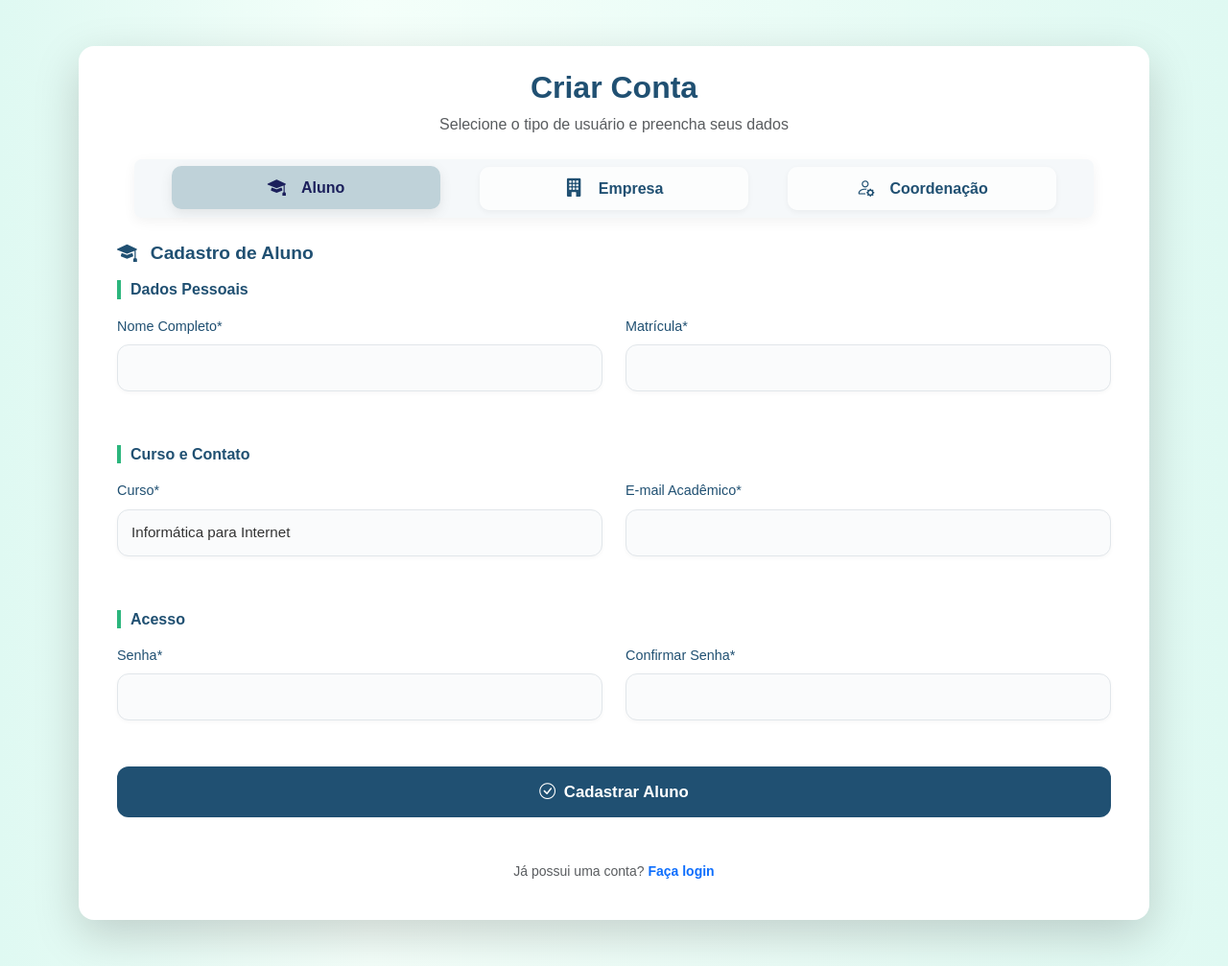
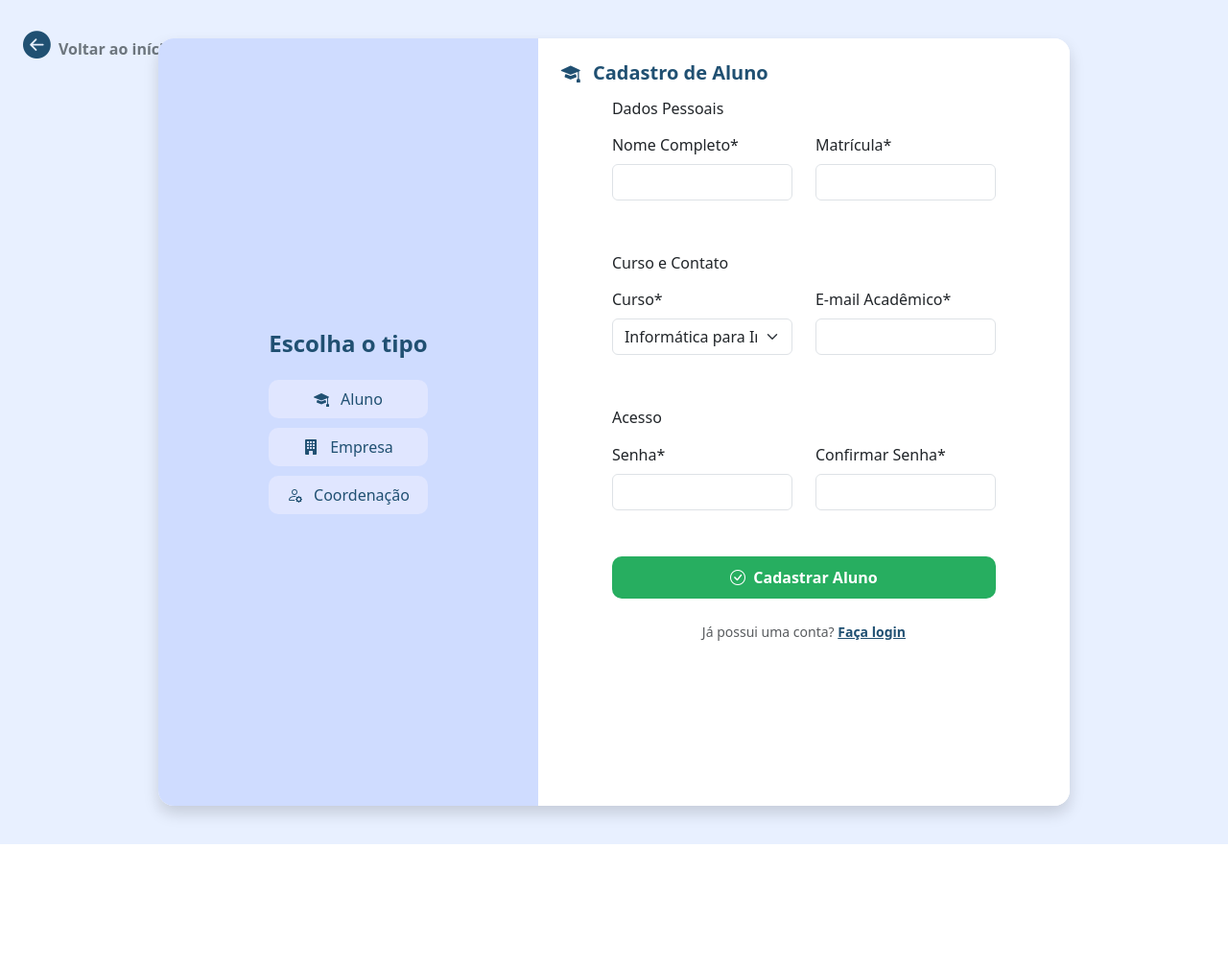
Before and after one commit to clarasouzas/potengi-digital, a Django app: page /usuarios/cadastro/ in a window 1280 px wide. Shown: the whole page at 96% size. After the commit the page ends 880 px from the top, so only its background shows below. Run offline with Django 5.2, Linux system fonts and the light colour scheme; data that the repository does not hold is empty; some libraries are stand-ins or nearby versions.

Commit message:
modificação pág de login e cadastro

```diff
--- a/static/linkif/css/style.css
+++ b/static/linkif/css/style.css
@@ -986,7 +986,7 @@ textarea.form-control {
 
 .logo-login {
   width: 280px;
-  filter: drop-shadow(0 6px 8px rgba(0, 0, 0, 0.15));
+
 }
 
 /* ===== RESPONSIVO ===== */
--- a/templates/registration/cadastro.html
+++ b/templates/registration/cadastro.html
@@ -7,40 +7,38 @@
     <title>Cadastro — LinkIF</title>
 
     <!-- Bootstrap e ícones -->
-    <link
-      href="https://cdn.jsdelivr.net/npm/bootstrap@5.3.2/dist/css/bootstrap.min.css"
-      rel="stylesheet"
-    />
-    <link
-      href="https://cdn.jsdelivr.net/npm/bootstrap-icons@1.11.3/font/bootstrap-icons.css"
-      rel="stylesheet"
-    />
-
-    <!-- CSS principal -->
-  <link rel="stylesheet" href="{% static 'linkif/css/style.css' %}">
+    <link href="https://cdn.jsdelivr.net/npm/bootstrap@5.3.2/dist/css/bootstrap.min.css" rel="stylesheet">
+    <link href="https://cdn.jsdelivr.net/npm/bootstrap-icons@1.11.3/font/bootstrap-icons.css" rel="stylesheet">
   </head>
 
-  <body>
-    <section class="cadastro-bg py-5">
-      <div class="container d-flex justify-content-center align-items-center">
-        <div class="cadastro-card shadow-lg p-4 rounded-4">
+  <body style="background-color:#e8f0ff;">
+    <!-- BOTÃO VOLTAR AO INÍCIO -->
+    <a href="{% url 'index' %}" class="btn-voltar-inicio position-absolute top-0 start-0 m-4 text-decoration-none">
+     <i class="bi bi-arrow-left-circle-fill" style="font-size: 1.8rem; color: #205072;"></i>
+     <span class="ms-1 fw-semibold text-secondary">Voltar ao início</span>
+    </a>
+    <div class="container-fluid min-vh-100 d-flex align-items-stretch justify-content-center"
+         style="padding:40px 0;">
 
-          <!-- Cabeçalho -->
-          <div class="cadastro-header text-center mb-4">
-            <h3 class="fw-bold" style="color:#205072;">Criar Conta</h3>
-            <p class="text-muted">Selecione o tipo de usuário e preencha seus dados</p>
-          </div>
+      <div class="row shadow rounded-4 overflow-hidden"
+           style="max-width:950px; width:100%; background-color:white;">
 
-          <!-- Abas -->
-          <div class="abas-wrapper  mb-4 rounded-3">
-            <ul class="nav abas justify-content-center" id="cadastroTabs" role="tablist">
+        <!-- LADO ESQUERDO FIXO -->
+        <div class="col-md-5 d-none d-md-flex flex-column align-items-center justify-content-center text-center p-4"
+             style="background-color:#cfdcff; position:sticky; top:0; height:100vh;">
+
+          <div>
+            <h4 class="fw-bold mb-4" style="color:#205072;">Escolha o tipo</h4>
+
+            <ul class="nav flex-column w-100" id="cadastroTabs" role="tablist" style="gap:10px;">
               {% for tipo, form, url, cor, icone, titulo in forms %}
-              <li class="nav-item mx-2">
+              <li class="nav-item">
                 <button
-                  class="nav-link {% if forloop.first %}active{% endif %}"
+                  class="nav-link w-100 py-2 {% if forloop.first %}active{% endif %}"
                   data-bs-toggle="tab"
                   data-bs-target="#{{ tipo }}"
                   type="button"
+                 style="border:none; border-radius:10px; background-color:#e0e6ff; color:#205072; font-weight:500;"{% if forloop.first %}#ffffff{% else %}#e0e6ff{% endif %}; color:#205072; font-weight:500;"
                 >
                   <i class="bi {{ icone }} me-2"></i> {{ titulo|cut:'Cadastro de ' }}
                 </button>
@@ -49,40 +47,44 @@
             </ul>
           </div>
 
-          <!-- Conteúdo das Abas -->
-          <div class="tab-content mt-4">
+        </div>
+
+        <!-- LADO DIREITO: FORMULÁRIOS -->
+        <div class="col-md-7 col-12 p-4"
+             style="background-color:#ffffff; max-height:100vh; overflow-y:auto;">
+          <div class="tab-content">
             {% for tipo, form, url, cor, icone, titulo in forms %}
             <div class="tab-pane fade {% if forloop.first %}show active{% endif %}" id="{{ tipo }}">
+              <h5 class="fw-semibold mb-3" style="color:#205072;">
+                <i class="bi {{ icone }} me-2"></i> {{ titulo }}
+              </h5>
 
-              <h6 class="titulo-formulario mb-3">
-                <i class="bi {{ icone }} me-2"></i> {{ titulo }}
-              </h6>
-
-              <form method="POST" enctype="multipart/form-data" action="{% url url %}">
+              <form method="POST" enctype="multipart/form-data" action="{% url url %}"
+                    style="max-width:400px; margin:auto;">
                 {% csrf_token %}
                 {% crispy form %}
 
-                <button type="submit" class="btn-cadastro w-100 mt-3 {{ tipo }}">
+                <button type="submit"
+                  class="w-100 mt-3"
+                  style="background-color:#27ae60; color:white; border:none; padding:10px; border-radius:10px; font-weight:600;">
                   <i class="bi bi-check-circle me-1"></i>
                   Cadastrar {{ titulo|cut:'Cadastro de ' }}
                 </button>
               </form>
-
             </div>
             {% endfor %}
           </div>
 
-          <!-- Link para login -->
           <div class="text-center mt-4">
             <p class="small text-muted">
               Já possui uma conta?
-              <a href="{% url 'usuarios:login' %}" class="fw-semibold text-primary">Faça login</a>
+              <a href="{% url 'usuarios:login' %}" class="fw-semibold" style="color:#205072;">Faça login</a>
             </p>
           </div>
+        </div>
 
-        </div>
       </div>
-    </section>
+    </div>
 
     <script src="https://cdn.jsdelivr.net/npm/bootstrap@5.3.2/dist/js/bootstrap.bundle.min.js"></script>
   </body>
```
Also changed, not shown: templates/registration/login.html (+14 -9 lines), linkif/migrations/0005_alter_areaatuacao_options_alter_areaatuacao_nome_and_more.py (added).
